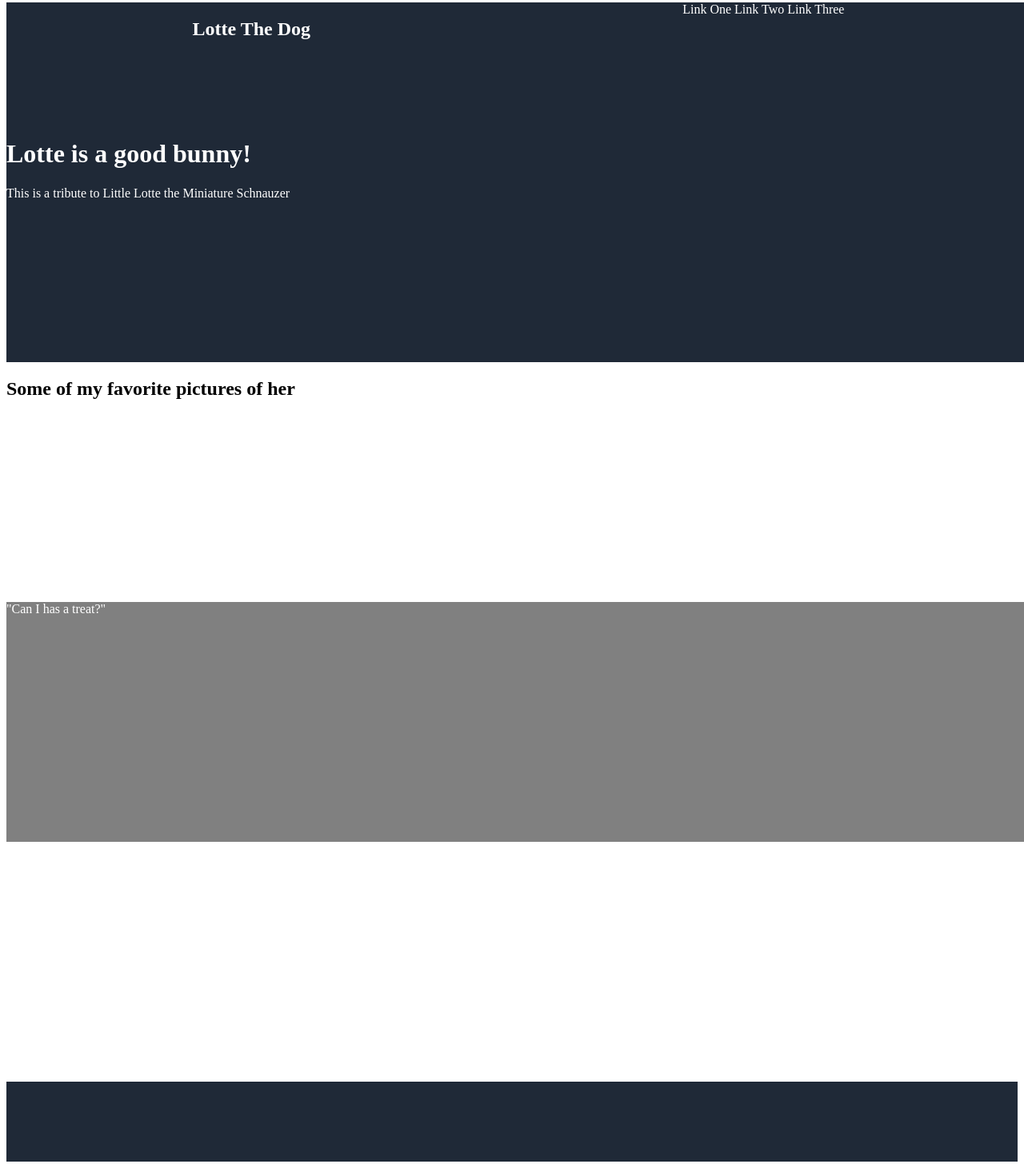
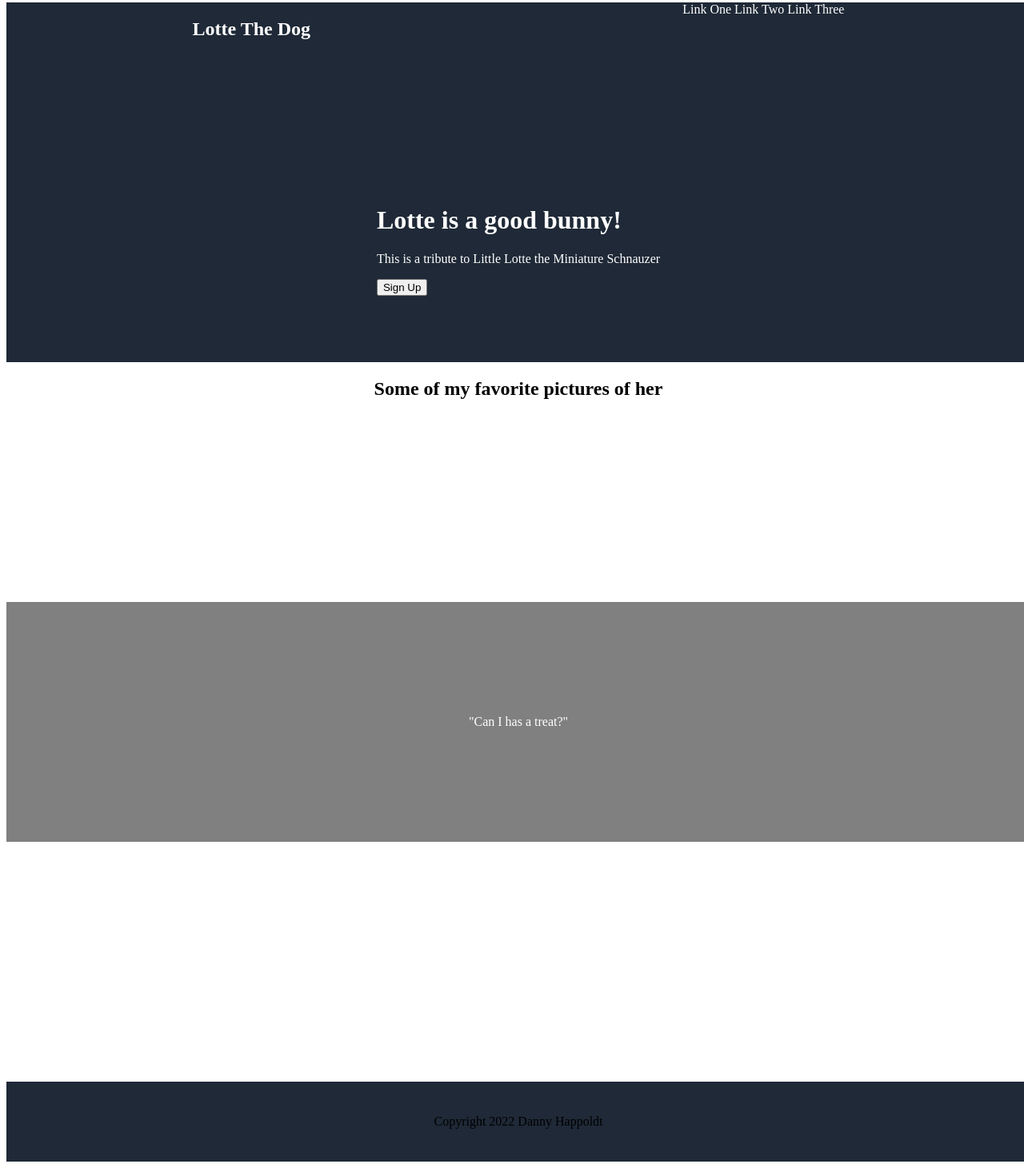
Before and after one commit to MajesticGoat/landing-page, a plain HTML site: page index.html in a window 1280 px wide. Shown: the part 5-1466 px from the top of the page at 80% size. Drawn offline with Linux system fonts and the light colour scheme.

Commit message:
adding some more elements and css styling.

```diff
--- a/index.html
+++ b/index.html
@@ -18,20 +18,24 @@
             </div>
         </div>
         <div class="hero-container">
-            <div><h1>Lotte is a good bunny!</h1>
+            <Div>
+            <h1>Lotte is a good bunny!</h1>
             <p>This is a tribute to Little Lotte the Miniature Schnauzer</p>
+            <button type="button">Sign Up</button>
+            </Div>
+            <img>
         </div>
         </div>
         <div class="images-container">
-            <div class="image-header"><h2>Some of my favorite pictures of her</h2></div>
-            <div class="image"></div>
-            <div class="image"></div>
-            <div class="image"></div>
-            <div class="image"></div>
+            <h2>Some of my favorite pictures of her</h2>
+            <img>
+            <img>
+            <img>
+            <img>
         </div>
         <div class="quote-container">"Can I has a treat?"</div>
         <div class="action-container"></div>
-        <div class="footer-container"></div>
+        <div class="footer-container">Copyright 2022 Danny Happoldt</div>
     </div>
 </body>
 </html>
--- a/styling.css
+++ b/styling.css
@@ -29,7 +29,10 @@
     color: white;
     display: flex;
     font: roboto;
+    justify-content: center;
+    align-items: center;
 }
+
 
 .images-container {
     background-color: white;
@@ -46,6 +49,8 @@
     height: 300px;
     color: white;
     display: flex;
+    justify-content: center;
+    align-items: center;
 }
 
 .image-header {
@@ -69,6 +74,10 @@
 }
 
 .footer-container {
+    background-color: #1F2937;
     width: 100vw;
     height: 100px;
+    display:flex;
+    justify-content: center;
+    align-items: center;
 }
```
